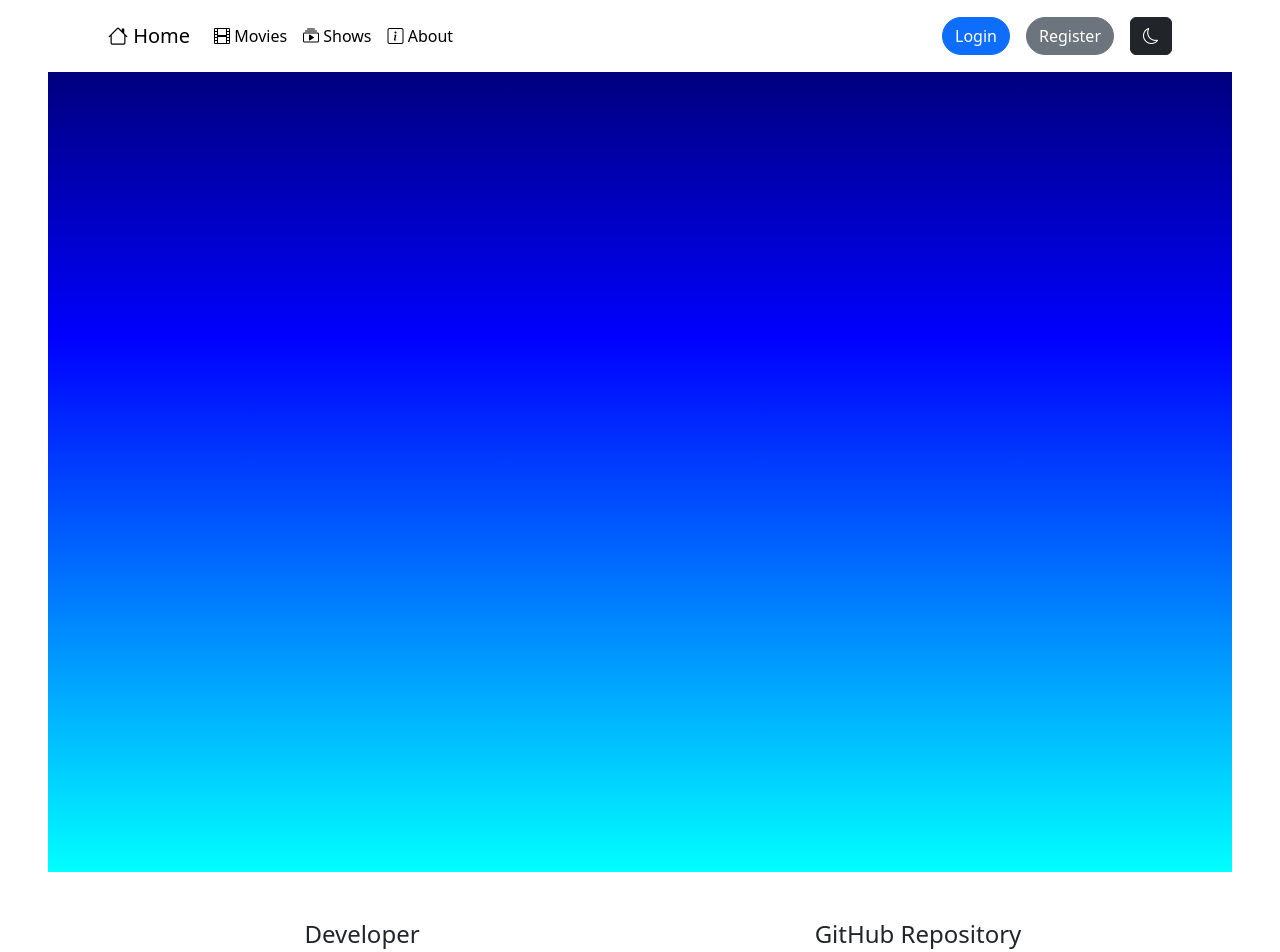
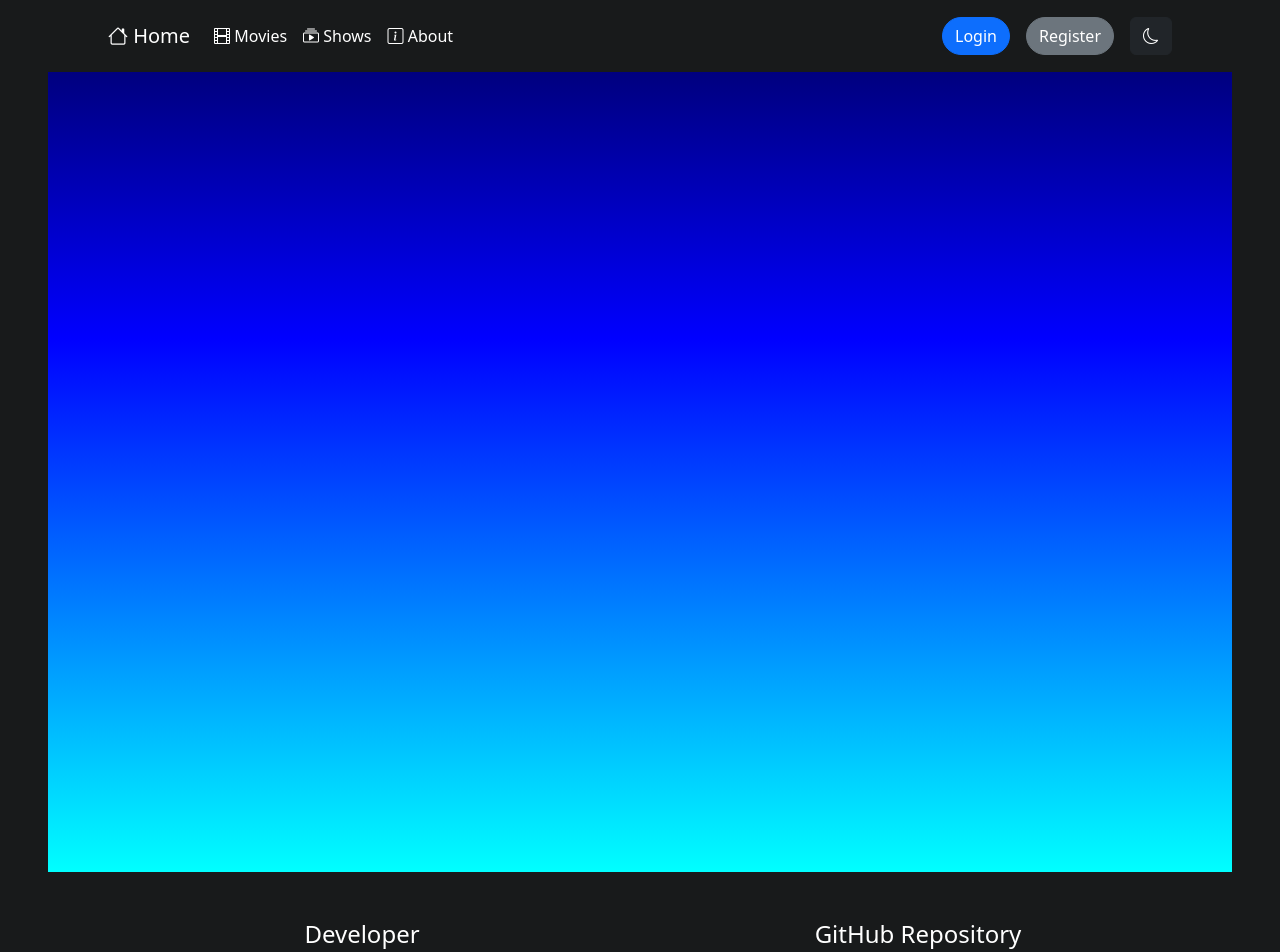
Before and after one commit to tamasboka/popcorns, a Vue app in the folder basic-frontend/: page / in a window 1280 px wide. Shown: the top 952 px of the page. Built offline with nearby package versions, Linux system fonts and the light colour scheme; the HTML template or start-up script is replaced by a standard one; what @vee-validate/i18n would draw is missing.

Commit message:
feat: permanent dark mode, dark mode now only affects layout background colors

```diff
--- a/basic-frontend/src/assets/style.css
+++ b/basic-frontend/src/assets/style.css
@@ -1,3 +1,7 @@
+body, nav, footer {
+    background-color: #181a1b
+}
+
 .public {
     background: linear-gradient(to bottom, #00007f, blue, #007fff, #00ffff);
 }
@@ -36,9 +40,9 @@
 
 .box {
     padding: 50px;
-    color: black;
-    box-shadow: 20px 20px black;
-    background: ghostwhite;
+    color: white;
+    box-shadow: 20px 25px black;
+    background: #1a1c1d;
 }
 
 .box-dark {
@@ -63,35 +67,36 @@
 
 .navbar-brand:hover, .nav-link:hover, .btn:hover, .list-group-item:hover {
     transform: translateY(-5px);
+    color: white
+}
+
+.btn-outline-light:hover {
+    background-color: #1a1c1d;
 }
 
 .navbar-brand, .nav-link, .btn, .list-group-item {
     transition: transform 0.25s;
-    color: black;
+    color: white;
 }
 
-.btn {
+.btn, h1, h2, h3, h4, h5, h6, .h4 {
     color: white
-}
-
-nav {
-    background-color: white;
 }
 
 img {
     width: 5%;
     height: 5%;
     border-radius: 50%;
-    border: 2px solid black;
+    border: 2px solid white;
 }
 
 .img-dark {
     border: 2px solid white;
 }
 
-a {
+a, .navbar-brand, .active {
     text-decoration: none;
-    color: black;
+    color: white !important;
 }
 
 /*label {
```
